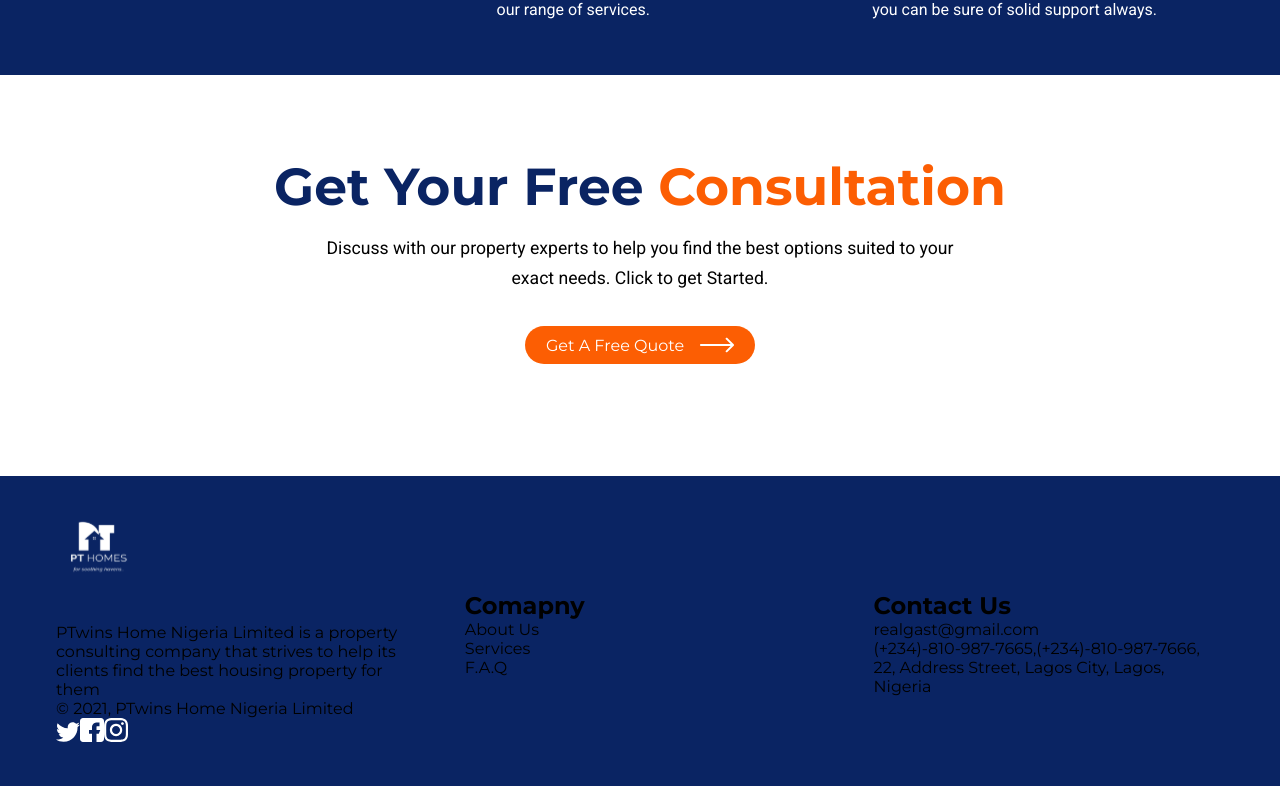
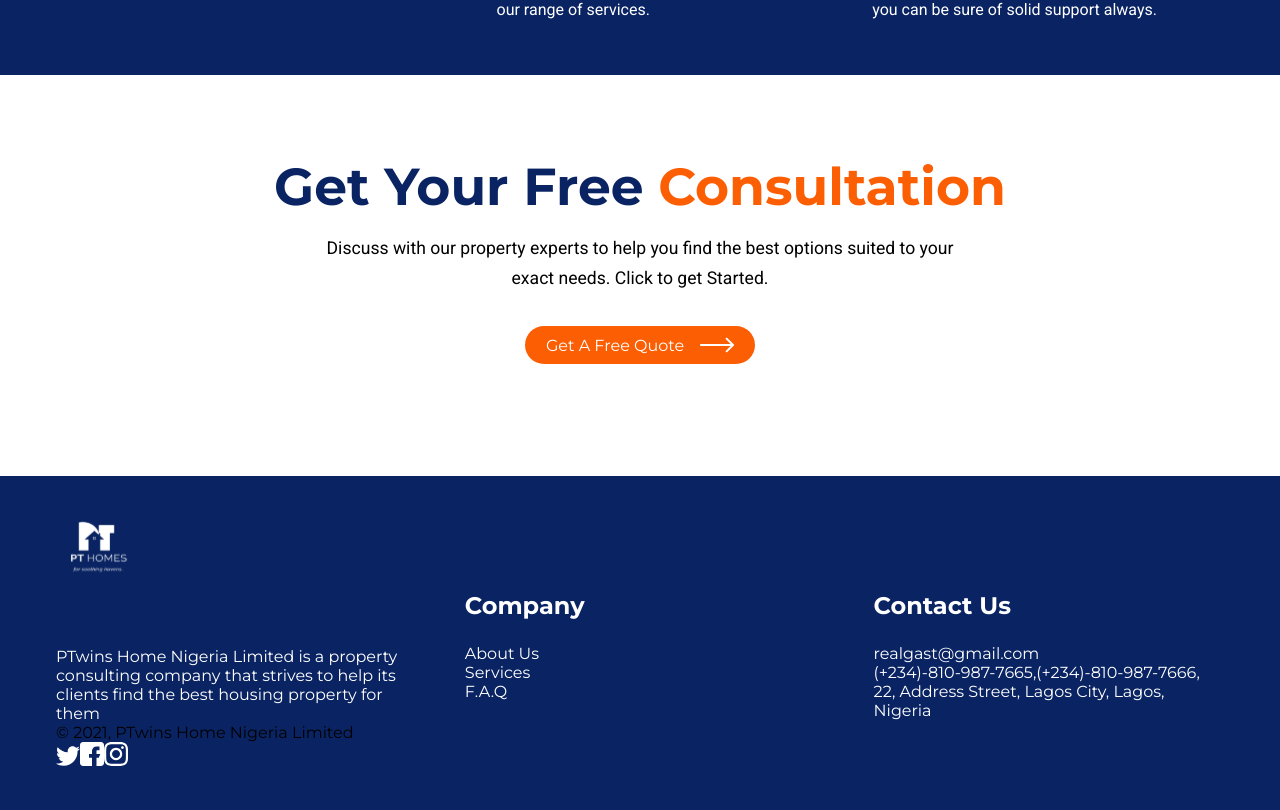
Before and after one commit to whalewalker/phomes, a React (Create React App) app: page / in a window 1280 px wide. Shown: the part 2071-2881 px from the top of the page. Before the commit the page ends 2857 px from the top, so only its background shows below. Built offline with nearby package versions, Linux system fonts and the light colour scheme.

Commit message:
Pulling cos this MF wont leave me be

```diff
--- a/src/components/sections/footer/Footer.css
+++ b/src/components/sections/footer/Footer.css
@@ -56,4 +56,10 @@
 .brand-nav .nav-company,
 .brand-nav .nav-contact{
      width:30%;
+     color: #fff;
 }
+ .nav-about,
+ .nav-company ul,
+ .nav-contact ul{
+      margin-top: 1.5rem;
+}
--- a/src/components/sections/footer/Footer.js
+++ b/src/components/sections/footer/Footer.js
@@ -22,7 +22,7 @@ const Footer = () => {
                                     <p>   PTwins Home Nigeria Limited is a property consulting company that strives to help its clients find the best housing property for them</p>
                               </div>
                               <div className="nav-company">
-                                    <h2>Comapny</h2>
+                                    <h2>Company</h2>
                                     <ul>
                                           <li onClick = {()=> history.push("/about")}>About Us</li>
                                           <li onClick = {()=> history.push("/services")}>Services</li>
```
